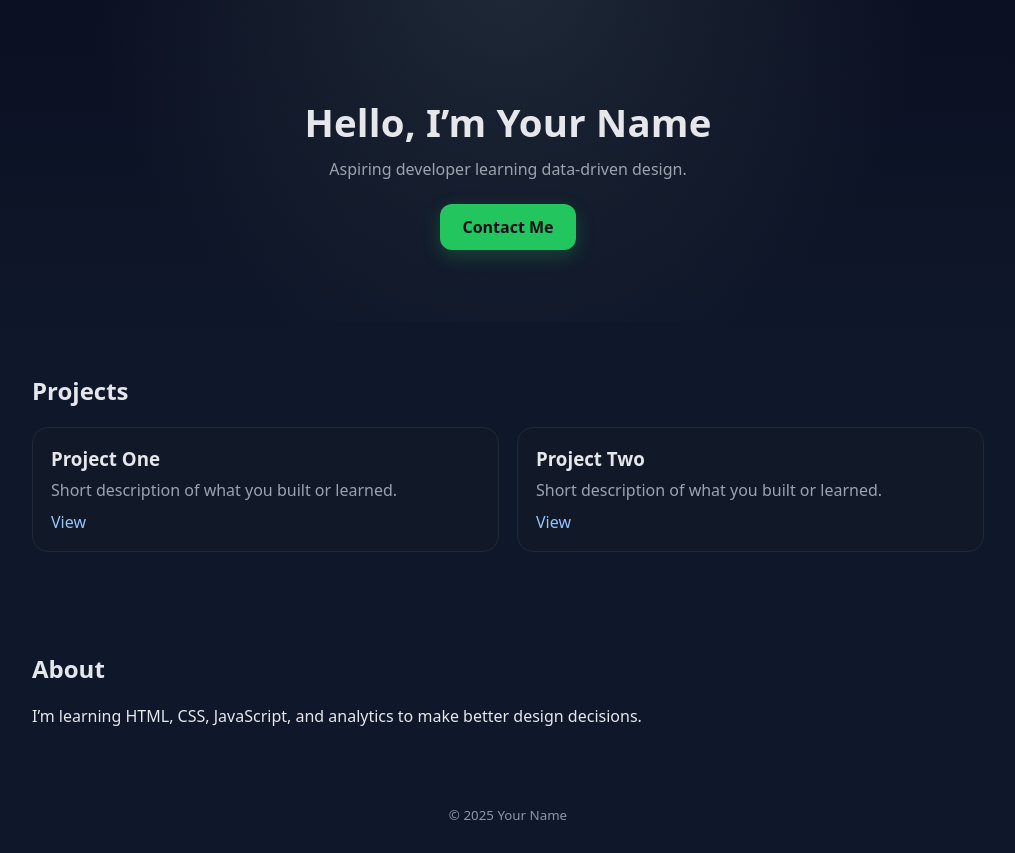
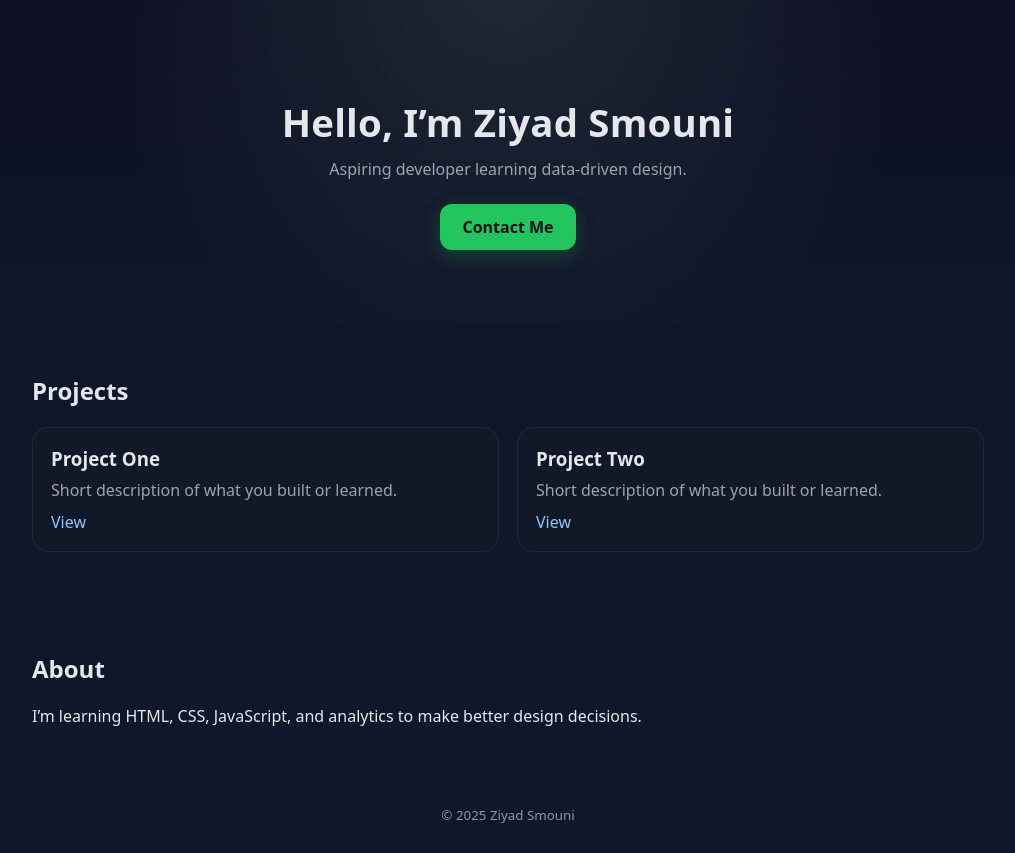
Before and after one commit to ziyadsmounii-lang/my-portfolio, a plain HTML site: page index.html in a window 1280 px wide. Shown: the whole page, without its empty margins (132-1147 px from the left). Drawn offline with Linux system fonts and the light colour scheme.

Commit message:
Update index.html

```diff
--- a/index.html
+++ b/index.html
@@ -21,7 +21,7 @@
 
 <body>
   <header class="site-header">
-    <h1>Hello, I’m <span id="student-name">Your Name</span></h1>
+    <h1>Hello, I’m <span id="student-name">Ziyad Smouni</span></h1>
     <p class="tagline">Aspiring developer learning data-driven design.</p>
 
     <!-- CONTACT ME: always opens Gmail compose in a new tab -->
@@ -62,7 +62,7 @@
   </main>
 
   <footer class="site-footer">
-    <small>© <span id="year"></span> Your Name</small>
+    <small>© <span id="year"></span> Ziyad Smouni</small>
   </footer>
 
   <!-- JS -->
```
